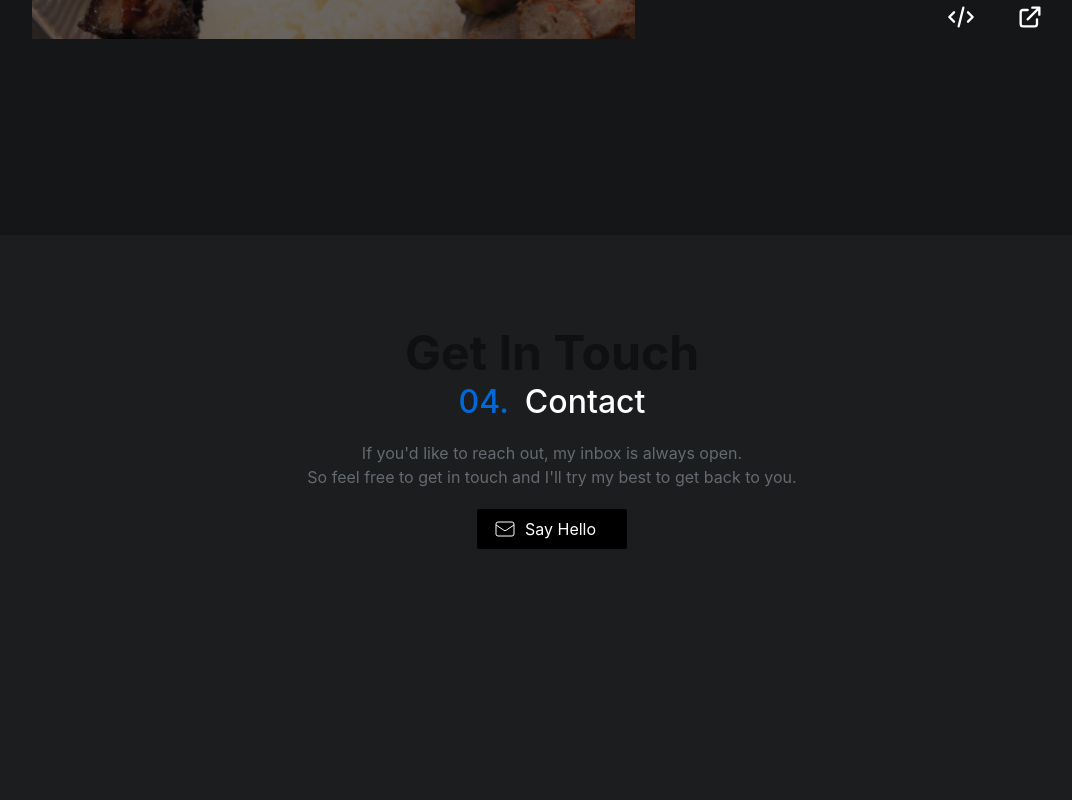
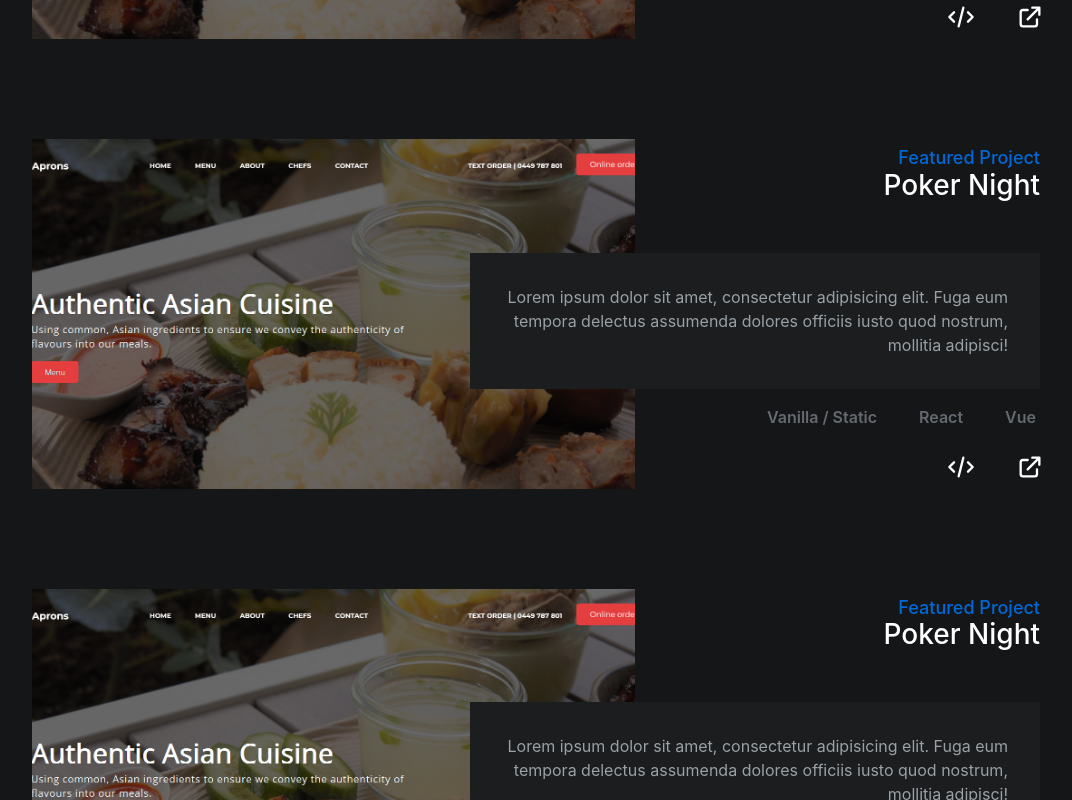
Before and after one commit to timeitel/portfolio, a Next.js app: page / in a window 1280 px wide. Shown: the part 2820-3620 px from the top of the page, without its empty margins (88-1160 px from the left). Built offline with nearby package versions, Linux system fonts and the light colour scheme.

Commit message:
fix: project missing prop

```diff
--- a/components/Home/Portfolio/portfolio.tsx
+++ b/components/Home/Portfolio/portfolio.tsx
@@ -17,7 +17,9 @@ const Portfolio: FC<{}> = () => {
           <span>03.</span>Portfolio
         </h3>
       </hgroup>
-      <Project />
+      <Project image='7aprons.png' />
+      <Project image='7aprons.png' />
+      <Project image='7aprons.png' />
     </section>
   );
 };
--- a/components/Home/Project/project.tsx
+++ b/components/Home/Project/project.tsx
@@ -8,7 +8,7 @@ type ProjectProps = {
 const project: FC<ProjectProps> = ({ image }) => {
   return (
     <S.Project>
-      <img src='7aprons.png' alt='' />
+      <img src={image} alt='' />
 
       <S.ProjectContent>
         <S.HGroup>
```
